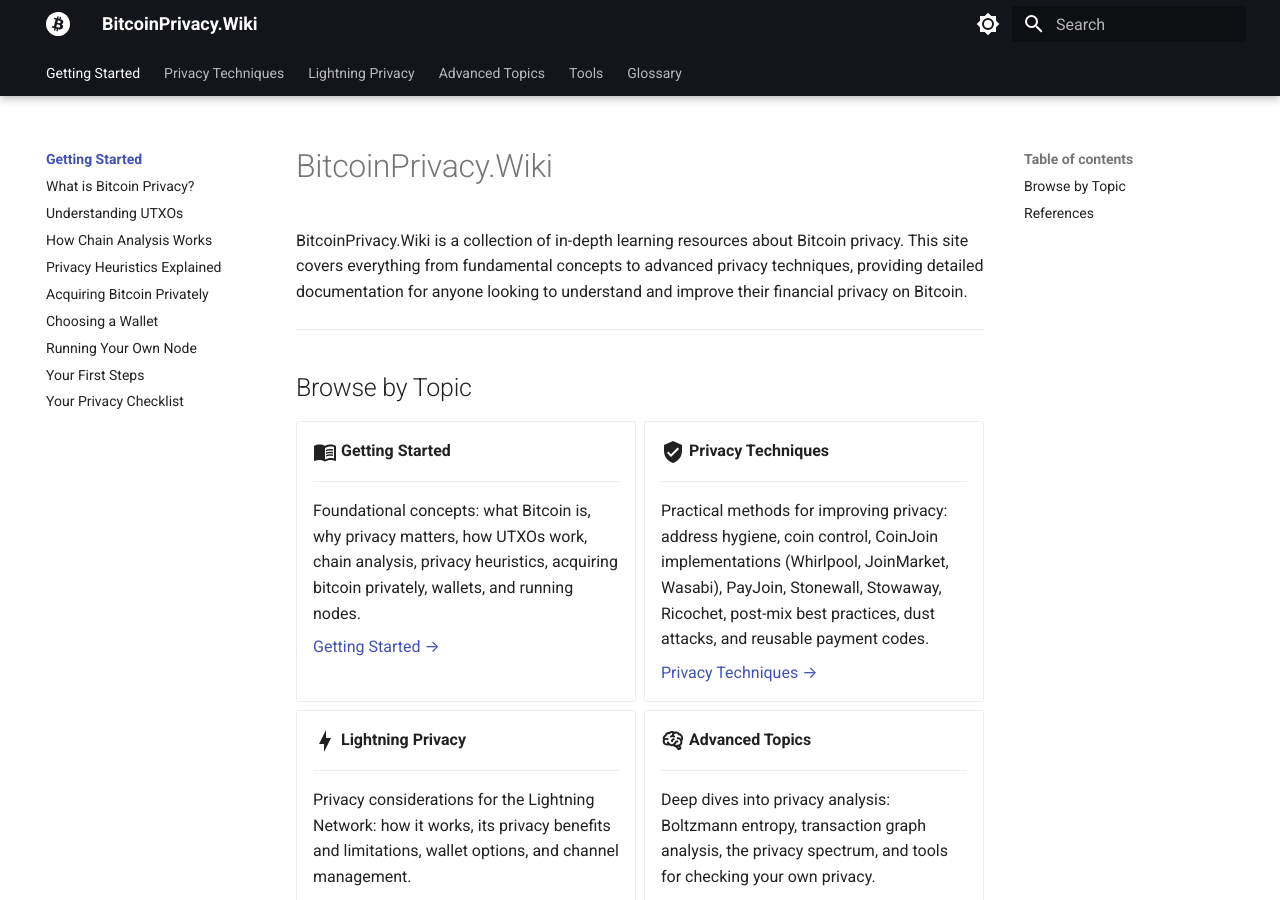
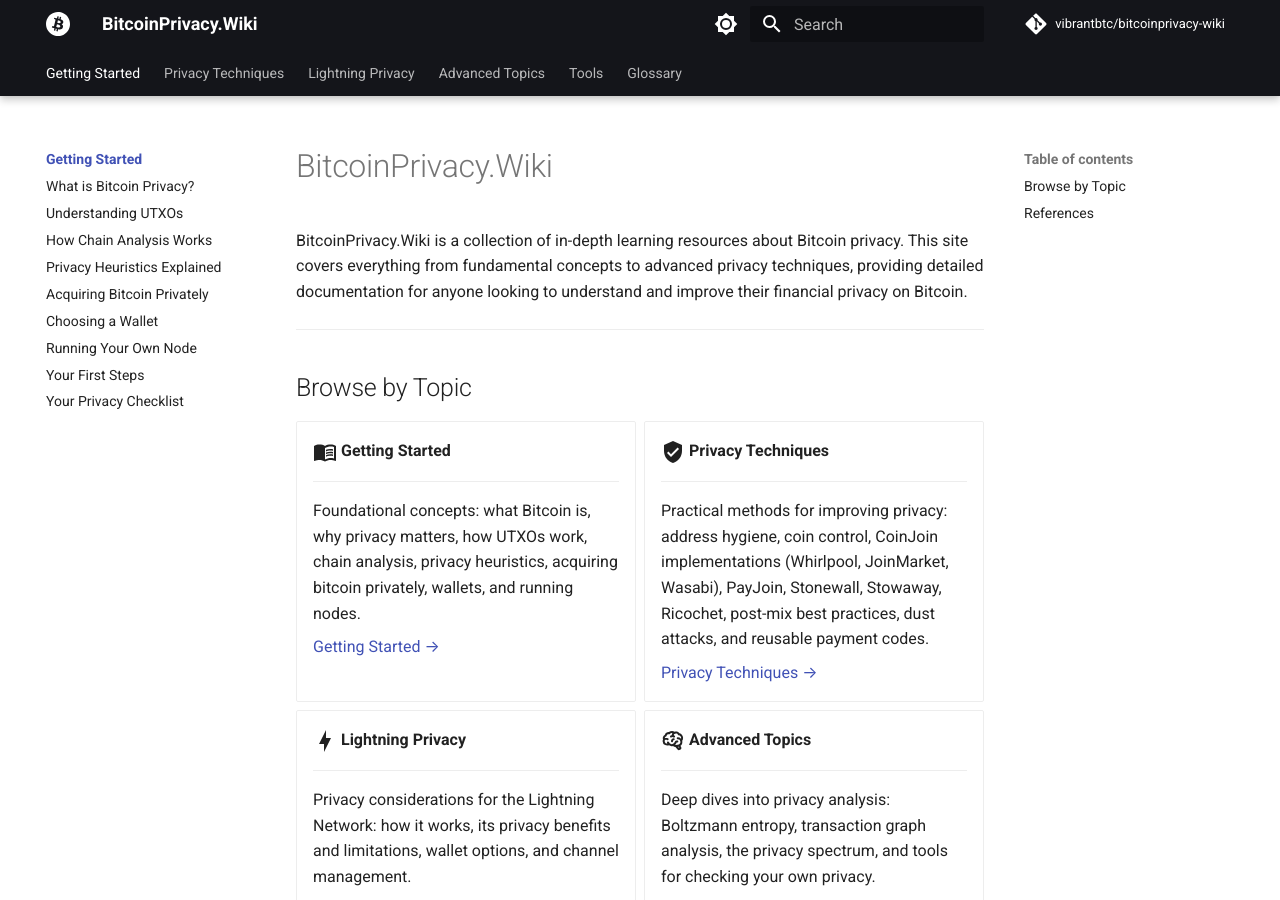
Before and after one commit to vibrant-btc/bitcoinprivacy-wiki, an MkDocs documentation site: the page built from docs/index.md, in a window 1280 px wide and 900 px high. Built offline with MkDocs 1.6.1 and Material for MkDocs 9.7.7, drawn with Linux system fonts in a browser that asks for light colours; comment, search, counter and statistics services are not loaded.

Commit message:
updated repo

```diff
--- a/mkdocs.yml
+++ b/mkdocs.yml
@@ -1,6 +1,8 @@
 site_name: BitcoinPrivacy.Wiki
 site_description: A collection of in-depth learning resources about Bitcoin privacy
 site_url: https://bitcoinprivacy.wiki
+repo_url: https://https://gitlab.com/vibrantbtc/bitcoinprivacy-wiki
+repo_name: vibrantbtc/bitcoinprivacy-wiki
 theme:
   name: material
   palette:
```
